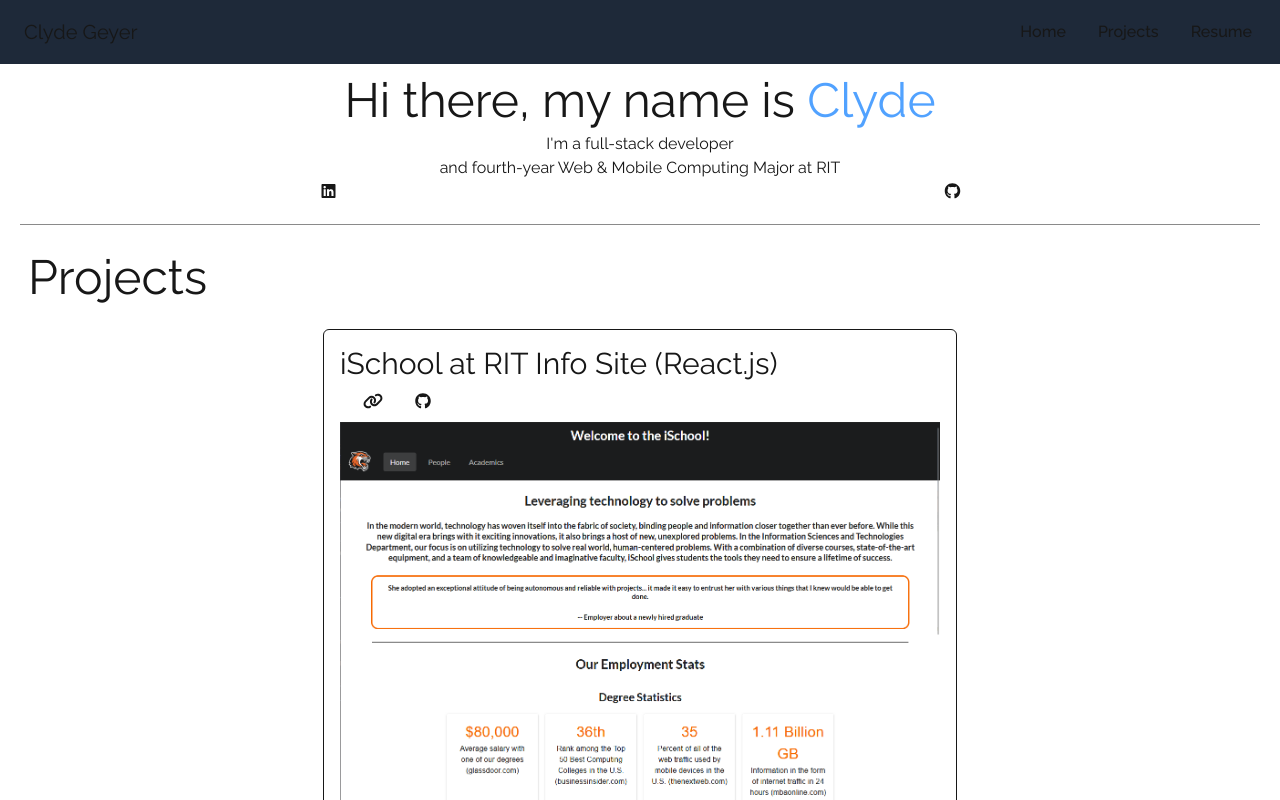
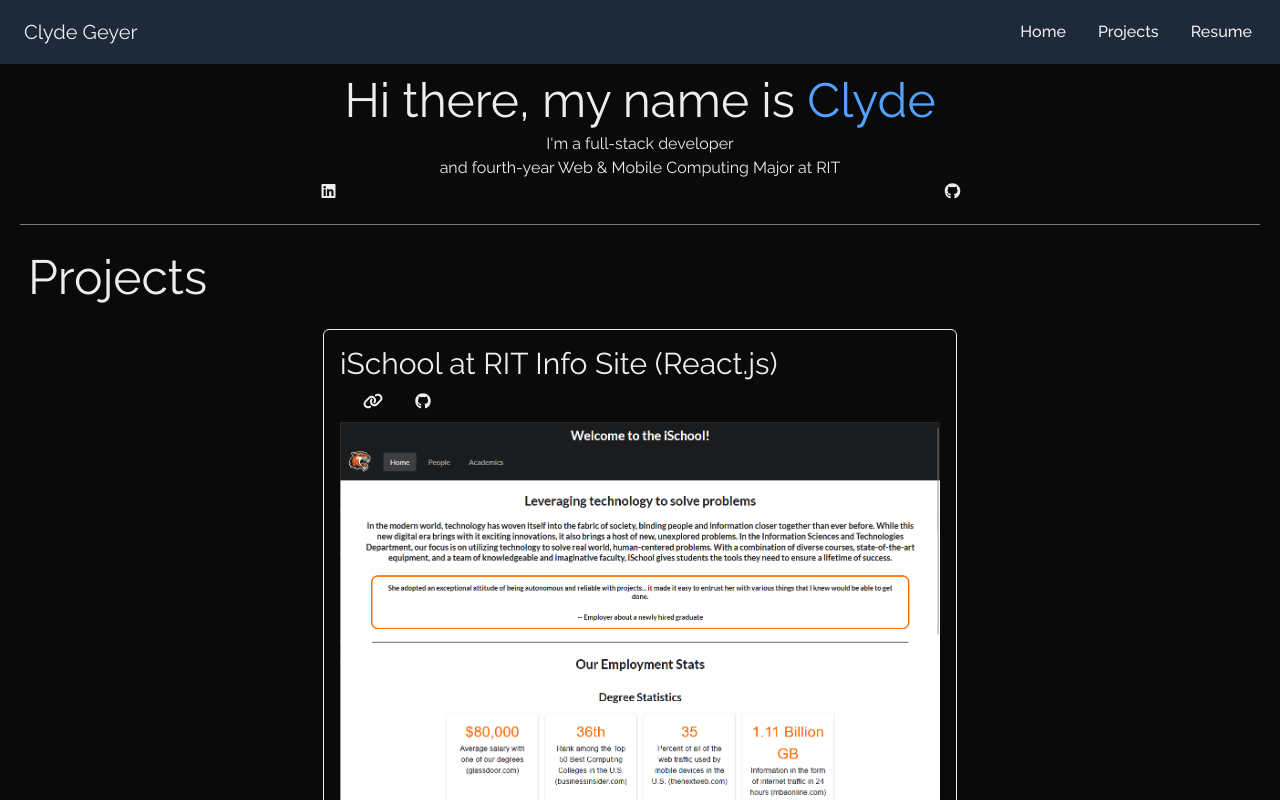
Before and after one commit to CodingArctic/next-portfolio, a Next.js app: page / in a window 1280 px wide. Shown: the top 800 px of the page. Built offline with nearby package versions, Linux system fonts and the light colour scheme.

Commit message:
force dark mode, hopefully resolving weird looking light mode version

```diff
--- a/src/app/globals.css
+++ b/src/app/globals.css
@@ -2,8 +2,8 @@
 @import "tailwindcss";
 
 :root {
-  --background: #ffffff;
-  --foreground: #171717;
+  --background: #0a0a0a;
+  --foreground: #ededed;
 }
 
 @theme inline {
@@ -13,12 +13,12 @@
   --font-mono: var(--font-geist-mono);
 }
 
-@media (prefers-color-scheme: dark) {
+/* @media (prefers-color-scheme: dark) {
   :root {
     --background: #0a0a0a;
     --foreground: #ededed;
   }
-}
+} */
 
 body {
   background: var(--background);
```
